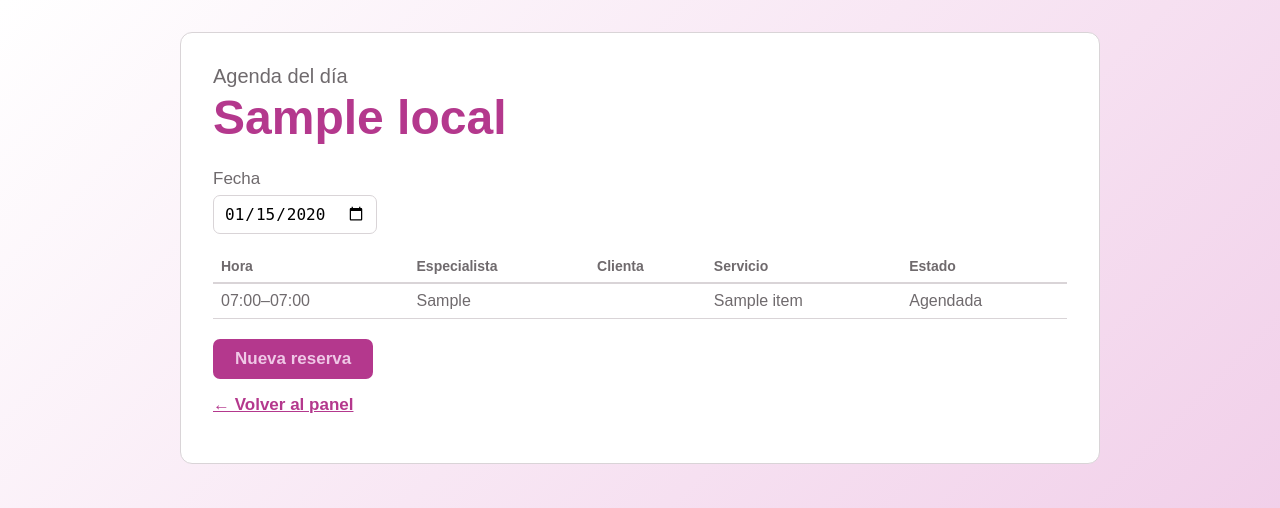
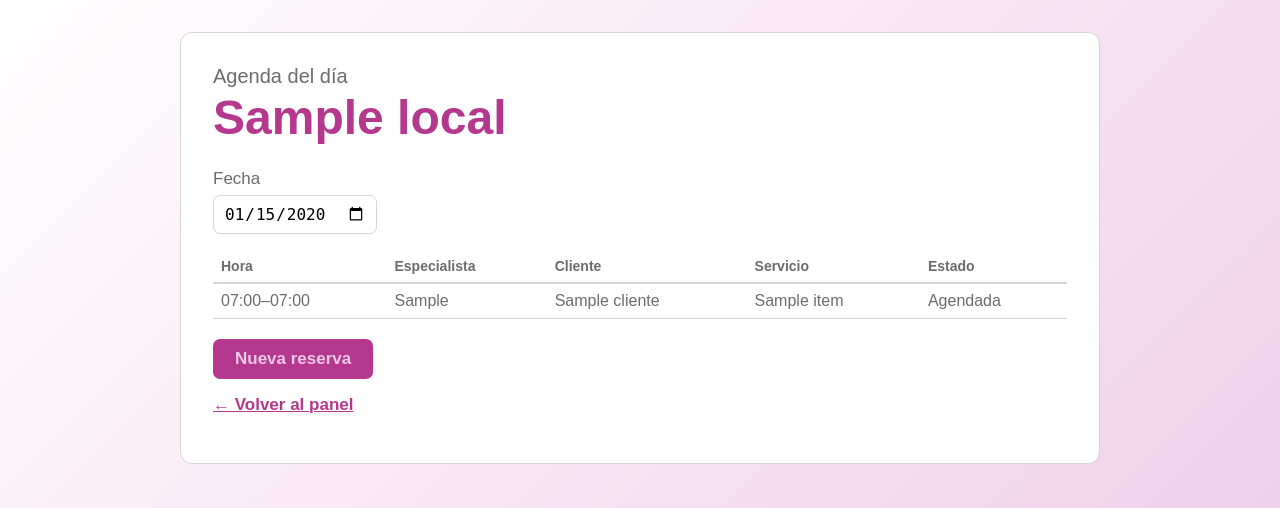
Before and after one commit to demonmasterkill421-gif/Proyecto_GestAntonia, a Django app: template templates/reservas/agenda.html in a window 1280 px wide. Shown: the top 508 px of the page. Run offline with Django 5.2, Linux system fonts and the light colour scheme; tables that the repository leaves empty hold one stand-in row (values such as "Sample post"); the template is opened without the code that fills it: values that come from a table or form of the project are taken from there, most other values are stand-ins (such as "Sample title", 1, 10 or a date in 2020).

Commit message:
Reservas: completar el cambio a Cliente en formulario, agenda, panel y pruebas

```diff
--- a/reservas/forms.py
+++ b/reservas/forms.py
@@ -8,9 +8,9 @@ from .models import Reserva
 class ReservaForm(forms.ModelForm):
     class Meta:
         model = Reserva
-        fields = ["clienta", "especialista", "servicio", "inicio"]
+        fields = ["cliente", "especialista", "servicio", "inicio"]
         labels = {
-            "clienta": "Clienta",
+            "cliente": "Cliente",
             "especialista": "Especialista",
             "servicio": "Servicio",
             "inicio": "Fecha y hora de inicio",
--- a/templates/reservas/agenda.html
+++ b/templates/reservas/agenda.html
@@ -15,13 +15,13 @@
   {% if reservas %}
   <div class="tabla">
     <table>
-      <thead><tr><th>Hora</th><th>Especialista</th><th>Clienta</th><th>Servicio</th><th>Estado</th></tr></thead>
+      <thead><tr><th>Hora</th><th>Especialista</th><th>Cliente</th><th>Servicio</th><th>Estado</th></tr></thead>
       <tbody>
         {% for r in reservas %}
         <tr>
           <td>{{ r.inicio|time:"H:i" }}–{{ r.fin|time:"H:i" }}</td>
           <td>{{ r.especialista.first_name }}</td>
-          <td>{{ r.clienta.nombre }}</td>
+          <td>{{ r.cliente.nombre }}</td>
           <td>{{ r.servicio.nombre }}</td>
           <td>{{ r.get_estado_display }}</td>
         </tr>
@@ -33,7 +33,7 @@
   <p class="nota">No hay reservas para este día.</p>
   {% endif %}
 
-  <a class="btn" href="{% url 'reservas:buscar_clienta' %}">Nueva reserva</a>
+  <a class="btn" href="{% url 'reservas:buscar_cliente' %}">Nueva reserva</a>
   <p><a class="btn-sec" href="{% url 'usuarios:inicio' %}">← Volver al panel</a></p>
 </div>
 {% endblock %}
--- a/templates/usuarios/panel_recepcionista.html
+++ b/templates/usuarios/panel_recepcionista.html
@@ -6,7 +6,7 @@
   <p>Local: {{ user.local|default:"sin local asignado" }}</p>
   <button class="btn" type="button" disabled title="Disponible en el Sprint 2">Registrar venta</button>
   <a class="btn" href="{% url 'reservas:agenda' %}">Ver agenda</a>
-  <a class="btn" href="{% url 'reservas:buscar_clienta' %}">Registrar reserva</a>
+  <a class="btn" href="{% url 'reservas:buscar_cliente' %}">Registrar reserva</a>
   <p class="nota">El formulario de venta (EA_009) se desarrolla en el Sprint 2.</p>
   {% include "usuarios/_cerrar_sesion.html" %}
 </div>
```
Also changed, not shown: reservas/tests/test_nueva_reserva.py (+11 -11 lines).
